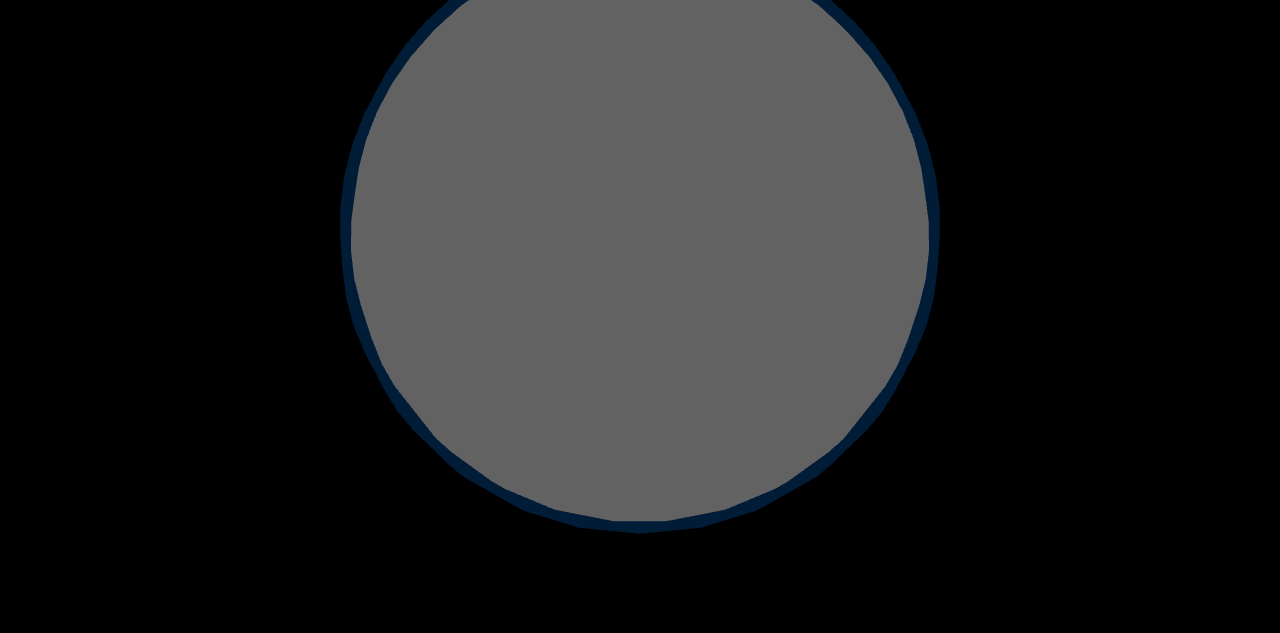
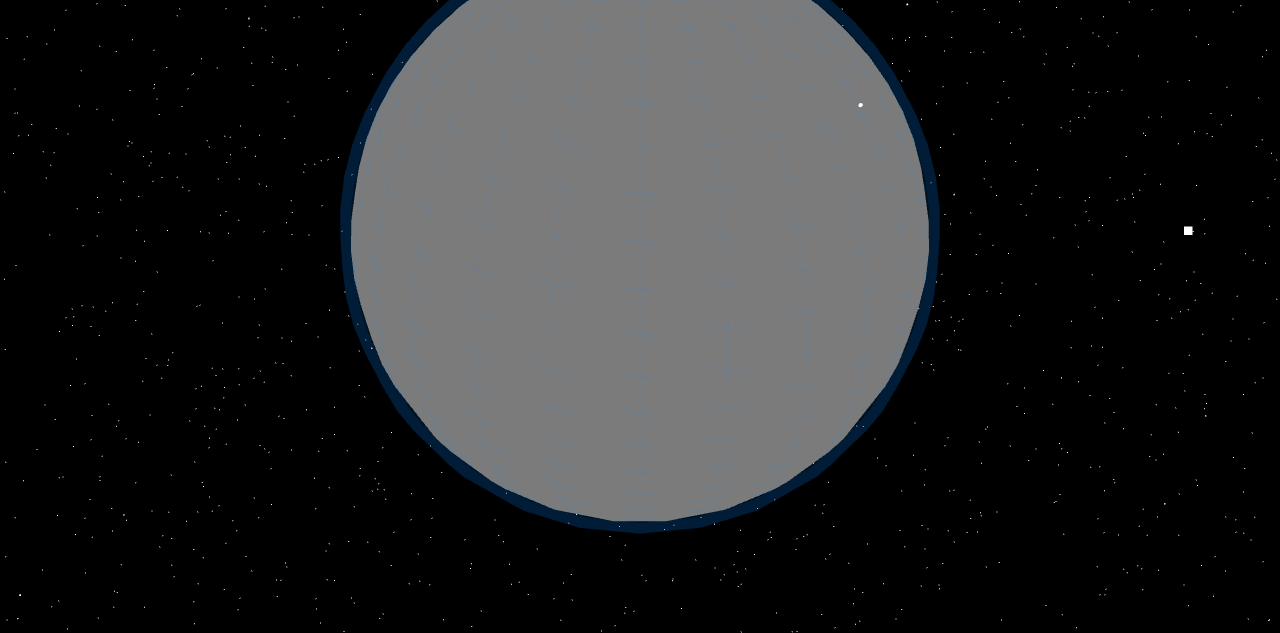
Before and after one commit to kiyotho/gods-eye, a website: page public/index.html in a window 1280 px wide. Shown: the part 167-800 px from the top of the page. Drawn offline with nearby package versions, Linux system fonts and the light colour scheme; animation ran at ten frames a second.

Commit message:
added dots over major cities

```diff
--- a/public/index.js
+++ b/public/index.js
@@ -23,7 +23,7 @@ const texture = loader.load('./earthlights1k.jpg')
 const material = new THREE.MeshPhongMaterial({
     map: texture,
     transparent: true,
-    opacity: 0.8,
+    opacity: 1,
     side: THREE.FrontSide
 
 })
@@ -33,6 +33,18 @@ const sphere = new THREE.Mesh( geometry, material )
 const ambientLight = new THREE.AmbientLight(0xffffff, 1)
 scene.add(ambientLight)
 scene.add( sphere )
+
+
+const wireFrame = new THREE.WireframeGeometry( geometry )
+const wireMaterial = new THREE.LineBasicMaterial({
+    color: 0x0088ff,
+    transparent: true,
+    opacity: 0.1
+})
+const wire = new THREE.LineSegments(wireFrame, wireMaterial)
+scene.add(wire)
+
+
 
 camera.position.z = 9
 
@@ -46,6 +58,52 @@ const glowMaterial = new THREE.MeshPhongMaterial({
 
 })
 
+const starGeometry = new THREE.BufferGeometry()
+const starCount = 10000
+const positions = new Float32Array(starCount * 3)
+
+for(let i = 0; i < starCount * 3; i++){
+    positions[i] = (Math.random() - 0.5) * 2000
+}
+
+starGeometry.setAttribute('position', new THREE.BufferAttribute(positions, 3))
+const starMaterial = new THREE.PointsMaterial({ color: 0xffffff, size: 0.5 })
+const stars = new THREE.Points(starGeometry, starMaterial)
+scene.add(stars)
+
+
+
+function latLngToVector3(lat, lng, radius){
+    const phi = (90 - lat) * (Math.PI / 180)
+    const theta = (lng + 180) * (Math.PI / 180)
+
+    return new THREE.Vector3(
+        -radius * Math.sin(phi) * Math.cos(theta),
+        radius * Math.cos(phi),
+        radius * Math.sin(phi) * Math.sin(theta)
+    )
+}
+
+
+
+const cities = [
+    { name: 'New York', lat: 40.7128, lng: -74.0060 },
+    { name: 'London', lat: 51.5074, lng: -0.1278 },
+    { name: 'Tokyo', lat: 35.6762, lng: 139.6503 },
+    { name: 'Mumbai', lat: 19.0760, lng: 72.8777 },
+    { name: 'Meerut', lat: 28.9845, lng: 77.7064 },
+]
+
+cities.forEach(city => {
+    const pos = latLngToVector3(city.lat, city.lng, 5.05)
+    const dotGeometry = new THREE.SphereGeometry(0.025, 8, 15)
+    const dotMaterial = new THREE.MeshBasicMaterial({ color: '9A813C' })
+    const dot = new THREE.Mesh(dotGeometry, dotMaterial)
+    dot.position.copy(pos)
+    sphere.add(dot)
+})
+
+
 const glow = new THREE.Mesh(glowGeometry, glowMaterial)
 
 scene.add(glow)
@@ -55,6 +113,7 @@ function animate(time) {
     controls.update()
     renderer.render(scene, camera)
     sphere.rotation.y = time / 10000
+    stars.position.copy(camera.position)
 
 }
 
```
Also changed, not shown: public/index.html (+4 -12 lines).
